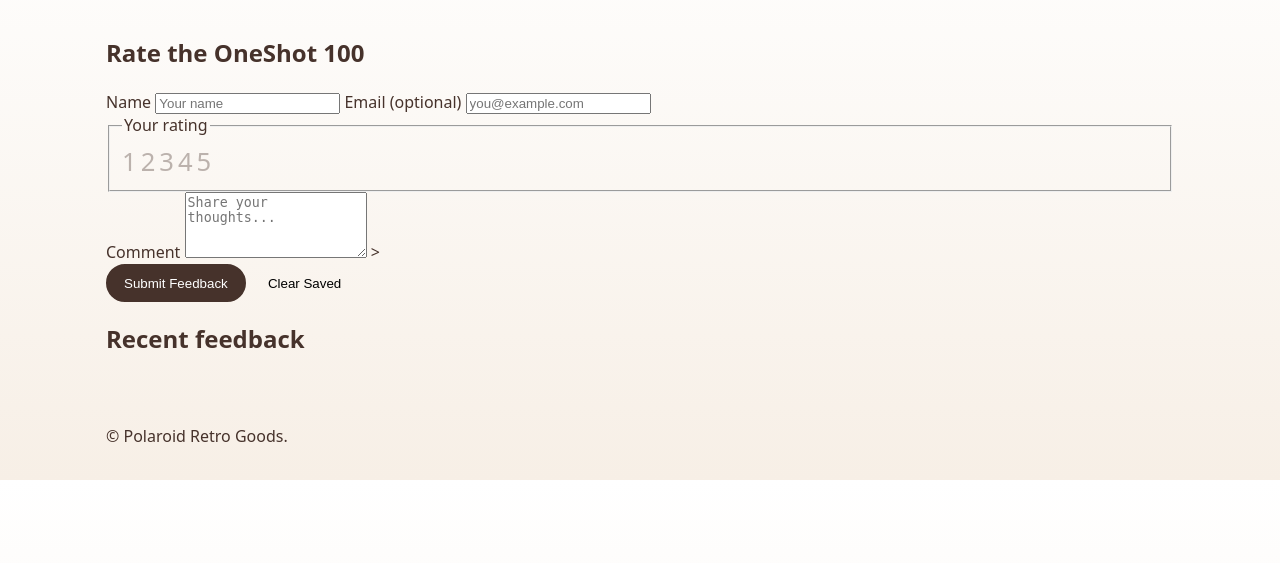
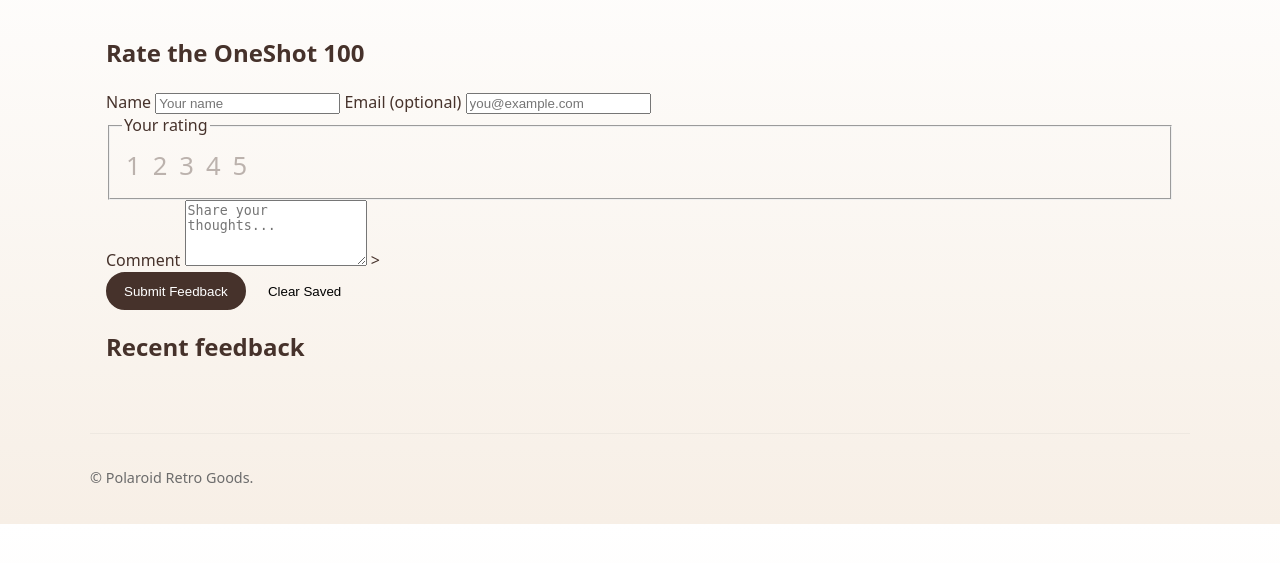
Before and after one commit to yousefshamaelh-blip/comp1002-yousef, a PHP site: page /feedback.html in a window 1280 px wide. Shown: the part 114-677 px from the top of the page. Run offline with PHP 8.4, Linux system fonts and the light colour scheme.

Commit message:
made ratings spaced and comments are gonna be styled like cards and made footer muted and seperated to look more professional

```diff
--- a/project 1/css/main.css
+++ b/project 1/css/main.css
@@ -65,3 +65,11 @@ body{
   }
 .stars label:hover, .stars label:hover ~ label {opacity:1; transform:translateY(-2px)}
 .stars .on{opacity:1;color:var(--accent)}
+
+
+.rating input + label{padding:.25rem}
+
+.comments ul{list-style:none;padding:0;margin:0}
+.comments li{padding:.6rem;border-radius:6px;background:rgba(0,0,0,.02);margin-bottom:.5rem}
+
+.site-footer{padding:1.25rem 0;color:var(--muted);font-size:.9rem;border-top:1px solid rgba(0,0,0,.04);margin-top:2rem}
```
